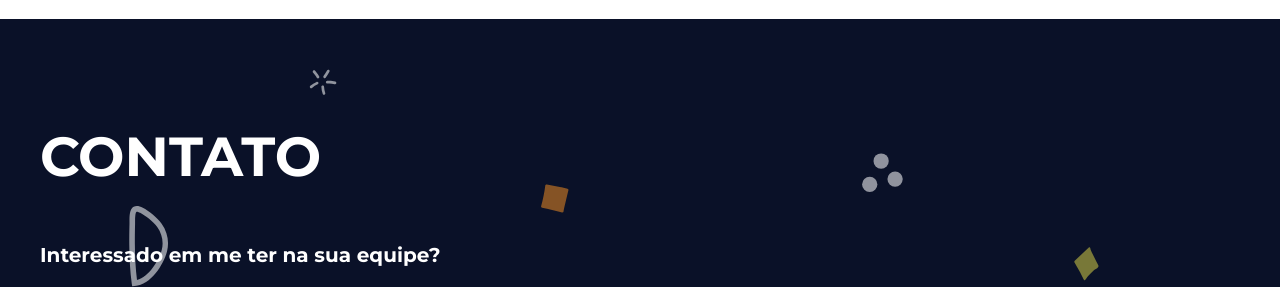
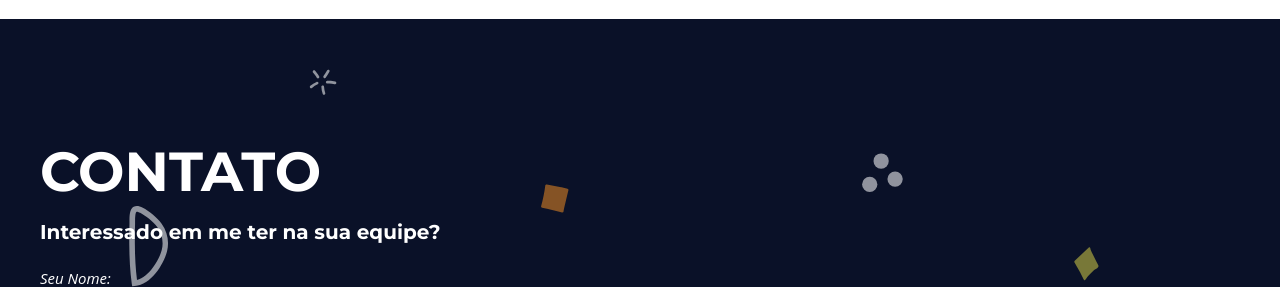
Before and after one commit to tailanpatrick/landingpage-triade-web, a plain HTML site: page index.html in a window 1280 px wide. Shown: the part 3700-3987 px from the top of the page. Drawn offline with Linux system fonts and the light colour scheme.

Commit message:
Alerado margin do titulo da seção de Contato

```diff
--- a/assets/css/responsivo.css
+++ b/assets/css/responsivo.css
@@ -145,6 +145,10 @@
         min-height: 100vh;
     }
 
+    .contact-form h2 {
+        margin-bottom: 1.2rem;
+    }
+
     .form-group label {
         display: block;
         font-style: italic;
--- a/assets/css/styles.css
+++ b/assets/css/styles.css
@@ -171,6 +171,10 @@ div.contact-form {
 
 }
 
+.contact-form h2 {
+    padding-top: 1.5rem;
+}
+
 .contact-form h3 {
     font-size: 2rem;
     margin-bottom: 2rem;
```
